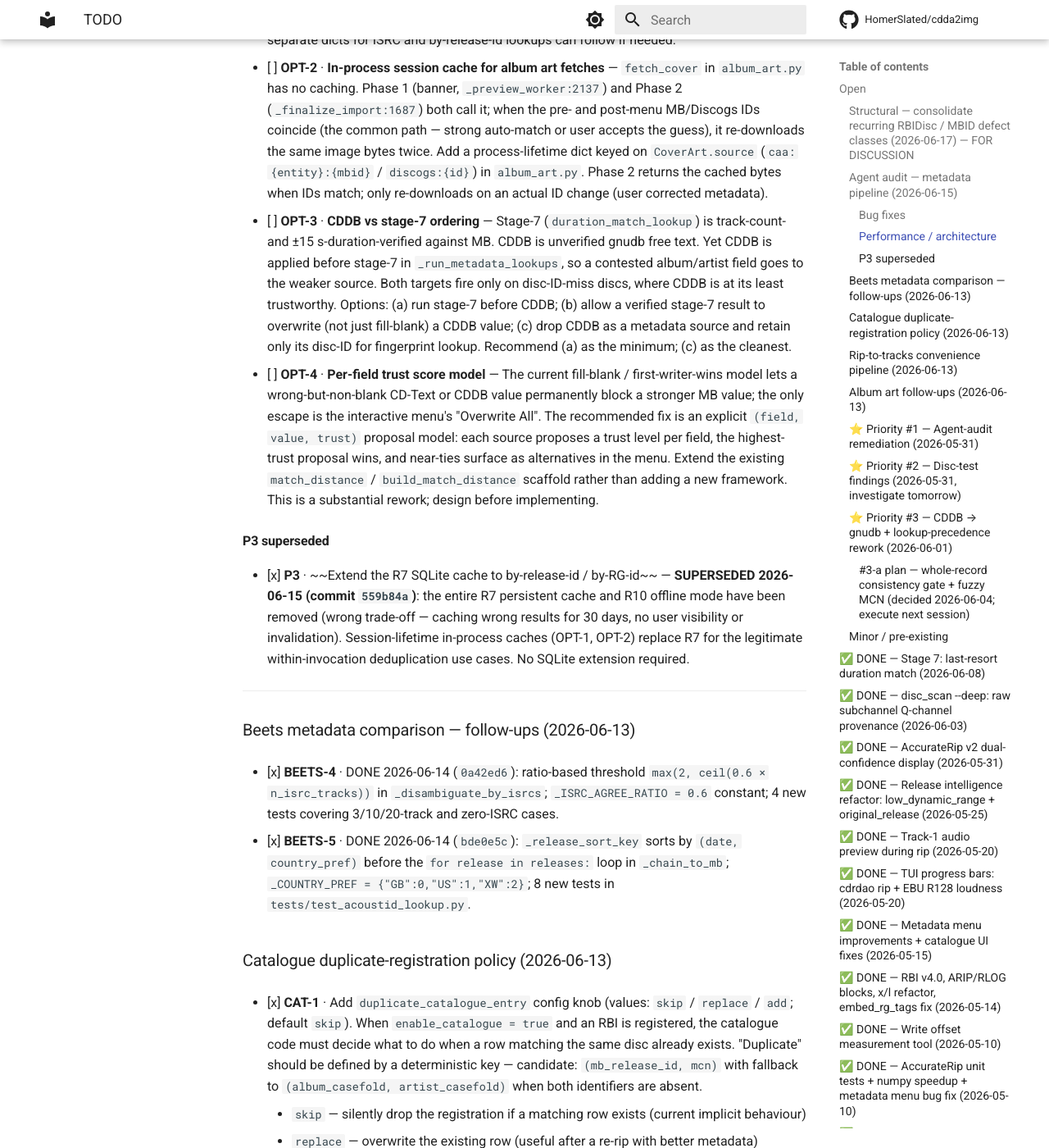
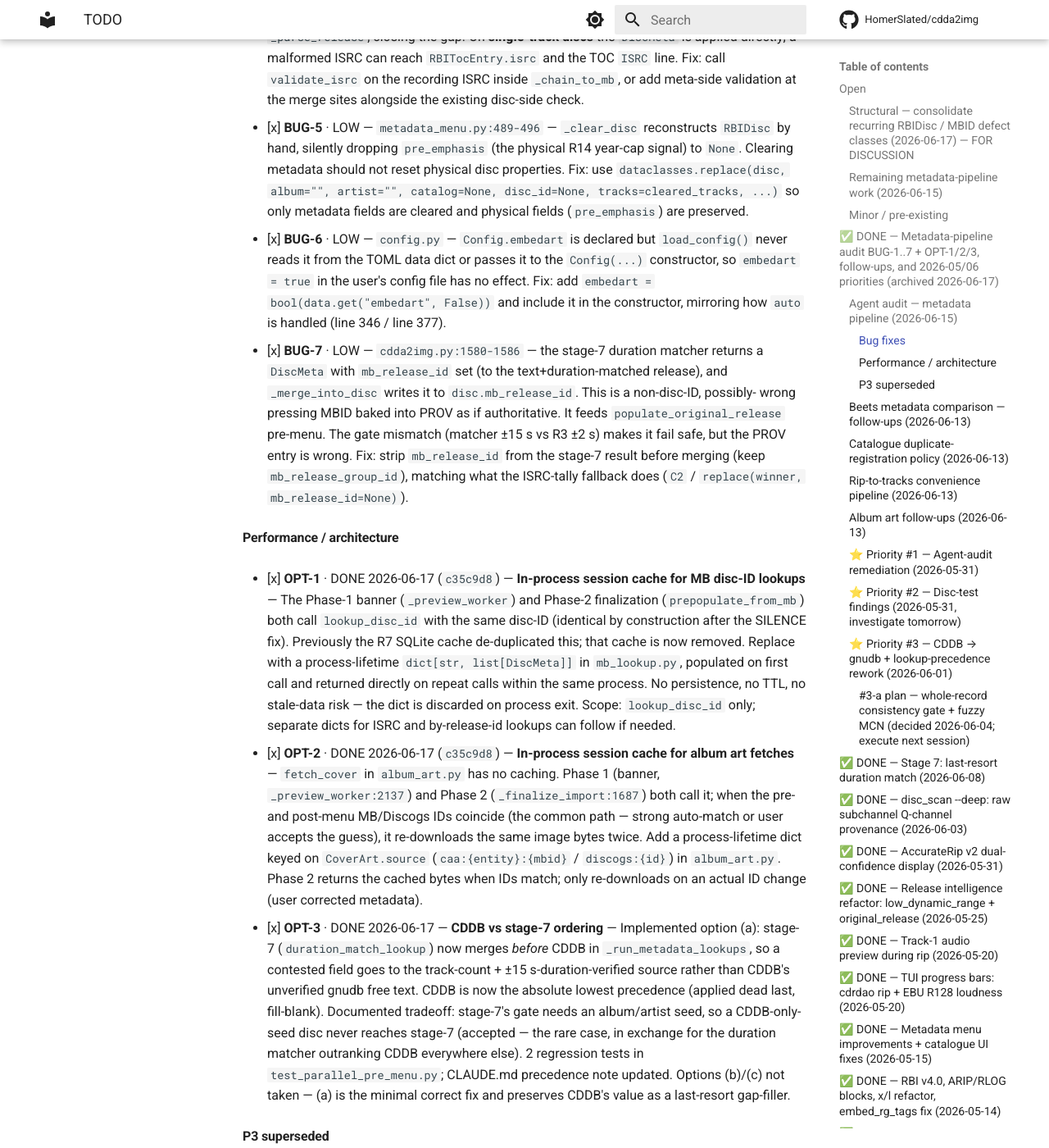
Before and after one commit to HomerSlated/cdda2img, an MkDocs documentation site: the page built from docs/reference/TODO.md, in a window 1280 px wide and 1400 px high, scrolled down 2602 px. Shown: the whole window at 82% size. Built offline with MkDocs 1.6.1 and Material for MkDocs 9.7.7, drawn with Linux system fonts in a browser that asks for light colours; comment, search, counter and statistics services are not loaded; some of the changed text lies outside the part shown.

Commit message:
refactor(metadata): run stage-7 duration match before CDDB (OPT-3) + TODO archive
OPT-3 — reorder `_run_metadata_lookups` so the stage-7 duration matcher
(`duration_match_lookup`) merges BEFORE CDDB. The matcher is track-count- and
±15 s-duration-verified against MusicBrainz; CDDB is unverified gnudb free text.
Under the fill-blank / first-writer-wins merge model, merging stage-7 first makes
its result win any field both could supply. CDDB is now the absolute lowest
precedence (applied dead last). The CDDB lookup-status provenance is set
independently of merge order, so it is unaffected.

Documented tradeoff: stage-7's gate requires an album/artist seed, so a disc
whose ONLY metadata source is CDDB never reaches stage-7 (CDDB is merged after
it). Accepted — the rare CDDB-only-seed disc, traded for the duration matcher
outranking CDDB on every other disc. Option (a) of the OPT-3 menu; (b)/(c) not
taken — (a) is the minimal correct fix and keeps CDDB as a last-resort gap-filler.

Two regression tests in test_parallel_pre_menu.py: stage-7 wins a contested
field; the CDDB-only-seed disc skips stage-7 (matcher not called). CLAUDE.md
precedence note updated to match.

docs(todo): archive completed sections to the DONE log. BUG-1..7, OPT-1/2/3,
P3 (superseded), the Beets/Catalogue/Rip-to-tracks/Album-art follow-ups, and the
2026-05/06 Priority #1/#2/#3 blocks are relocated from `## Open` into a dated
`## ✅ DONE` block. `## Open` now holds only live work: the Structural defect-class
discussion item, OPT-4 (design-first), and Minor/pre-existing notes. Relocation
verified by a heading-multiset integrity check (zero headings lost).

Co-Authored-By: Claude Opus 4.8 <noreply@anthropic.com>

```diff
--- a/docs/reference/TODO.md
+++ b/docs/reference/TODO.md
@@ -27,6 +27,39 @@ structural fix (design before code):
 
 Discuss: a typed wrapper / dedicated merge API, vs. a documented chokepoint + an
 invariant test asserted at each known site. Decide scope before implementing.
+
+### Remaining metadata-pipeline work (2026-06-15)
+
+Sources: bug-hunter `private/bugs/2026-06-15_163056_metadata-pipeline.md`,
+optimiser `private/optimiser/2026-06-15_metadata-consensus.md`.
+BUG-1..7, OPT-1/2/3 and the superseded P3 are complete — archived in the DONE
+log below. OPT-4 is the only live item from this audit.
+
+- [ ] **OPT-4** · **Per-field trust score model** — The current fill-blank / first-writer-wins
+      model lets a wrong-but-non-blank CD-Text or CDDB value permanently block a stronger MB
+      value; the only escape is the interactive menu's "Overwrite All". The recommended fix is an
+      explicit `(field, value, trust)` proposal model: each source proposes a trust level per
+      field, the highest-trust proposal wins, and near-ties surface as alternatives in the menu.
+      Extend the existing `match_distance` / `build_match_distance` scaffold rather than adding a
+      new framework. This is a substantial rework; design before implementing.
+
+---
+
+### Minor / pre-existing
+
+- **AcoustID `_chain_to_mb` reads an empty release-group stub.** On the recording
+  endpoint, `inc=releases` does *not* embed the release-group's fields, so
+  `rg.get("id")` and `rg.get("first-release-date")` are always None on the AcoustID
+  path — `mb_release_group_id` and `original_release_date` have never populated there.
+  (Confirmed live 2026-06-09 while fixing the invalid-include regression.) Low impact:
+  the full-release fetch on select recovers this via the release endpoint. Fix would
+  need a per-release follow-up call — deferred (same per-row cost we declined for Trk).
+
+---
+
+## ✅ DONE — Metadata-pipeline audit BUG-1..7 + OPT-1/2/3, follow-ups, and 2026-05/06 priorities (archived 2026-06-17)
+
+Relocated from `## Open` 2026-06-17 — all items complete; retained for reference.
 
 ### Agent audit — metadata pipeline (2026-06-15)
 
@@ -97,7 +130,7 @@ landed (`make check` + py3.10 green). Detail retained below for reference.
 
 #### Performance / architecture
 
-- [ ] **OPT-1** · **In-process session cache for MB disc-ID lookups** — The Phase-1 banner
+- [x] **OPT-1** · DONE 2026-06-17 (`c35c9d8`) — **In-process session cache for MB disc-ID lookups** — The Phase-1 banner
       (`_preview_worker`) and Phase-2 finalization (`prepopulate_from_mb`) both call
       `lookup_disc_id` with the same disc-ID (identical by construction after the SILENCE fix).
       Previously the R7 SQLite cache de-duplicated this; that cache is now removed. Replace with a
@@ -106,7 +139,7 @@ landed (`make check` + py3.10 green). Detail retained below for reference.
       stale-data risk — the dict is discarded on process exit. Scope: `lookup_disc_id` only;
       separate dicts for ISRC and by-release-id lookups can follow if needed.
 
-- [ ] **OPT-2** · **In-process session cache for album art fetches** — `fetch_cover` in
+- [x] **OPT-2** · DONE 2026-06-17 (`c35c9d8`) — **In-process session cache for album art fetches** — `fetch_cover` in
       `album_art.py` has no caching. Phase 1 (banner, `_preview_worker:2137`) and Phase 2
       (`_finalize_import:1687`) both call it; when the pre- and post-menu MB/Discogs IDs coincide
       (the common path — strong auto-match or user accepts the guess), it re-downloads the same
@@ -114,22 +147,15 @@ landed (`make check` + py3.10 green). Detail retained below for reference.
       (`caa:{entity}:{mbid}` / `discogs:{id}`) in `album_art.py`. Phase 2 returns the cached
       bytes when IDs match; only re-downloads on an actual ID change (user corrected metadata).
 
-- [ ] **OPT-3** · **CDDB vs stage-7 ordering** — Stage-7 (`duration_match_lookup`) is
-      track-count- and ±15 s-duration-verified against MB. CDDB is unverified gnudb free text.
-      Yet CDDB is applied before stage-7 in `_run_metadata_lookups`, so a contested album/artist
-      field goes to the weaker source. Both targets fire only on disc-ID-miss discs, where CDDB
-      is at its least trustworthy. Options: (a) run stage-7 before CDDB; (b) allow a verified
-      stage-7 result to overwrite (not just fill-blank) a CDDB value; (c) drop CDDB as a
-      metadata source and retain only its disc-ID for fingerprint lookup. Recommend (a) as the
-      minimum; (c) as the cleanest.
-
-- [ ] **OPT-4** · **Per-field trust score model** — The current fill-blank / first-writer-wins
-      model lets a wrong-but-non-blank CD-Text or CDDB value permanently block a stronger MB
-      value; the only escape is the interactive menu's "Overwrite All". The recommended fix is an
-      explicit `(field, value, trust)` proposal model: each source proposes a trust level per
-      field, the highest-trust proposal wins, and near-ties surface as alternatives in the menu.
-      Extend the existing `match_distance` / `build_match_distance` scaffold rather than adding a
-      new framework. This is a substantial rework; design before implementing.
+- [x] **OPT-3** · DONE 2026-06-17 — **CDDB vs stage-7 ordering** — Implemented option (a):
+      stage-7 (`duration_match_lookup`) now merges *before* CDDB in `_run_metadata_lookups`, so a
+      contested field goes to the track-count + ±15 s-duration-verified source rather than CDDB's
+      unverified gnudb free text. CDDB is now the absolute lowest precedence (applied dead last,
+      fill-blank). Documented tradeoff: stage-7's gate needs an album/artist seed, so a
+      CDDB-only-seed disc never reaches stage-7 (accepted — the rare case, in exchange for the
+      duration matcher outranking CDDB everywhere else). 2 regression tests in
+      `test_parallel_pre_menu.py`; CLAUDE.md precedence note updated. Options (b)/(c) not taken —
+      (a) is the minimal correct fix and preserves CDDB's value as a last-resort gap-filler.
 
 #### P3 superseded
 
@@ -534,18 +560,6 @@ behaviour, not a regression.
   whether its conflict-resolution UI is worth porting. Write findings to
   `private/research/incoming/beets-comparison.md`.
 
-### Minor / pre-existing
-
-- **AcoustID `_chain_to_mb` reads an empty release-group stub.** On the recording
-  endpoint, `inc=releases` does *not* embed the release-group's fields, so
-  `rg.get("id")` and `rg.get("first-release-date")` are always None on the AcoustID
-  path — `mb_release_group_id` and `original_release_date` have never populated there.
-  (Confirmed live 2026-06-09 while fixing the invalid-include regression.) Low impact:
-  the full-release fetch on select recovers this via the release endpoint. Fix would
-  need a per-release follow-up call — deferred (same per-row cost we declined for Trk).
-
----
-
 ## ✅ DONE — Stage 7: last-resort duration match (2026-06-08)
 
 Final stage of the metadata-pipeline plan. A whipper-style duration matcher as
```
Also changed, not shown: CLAUDE.md (+1 -1 lines), 2 other files.
